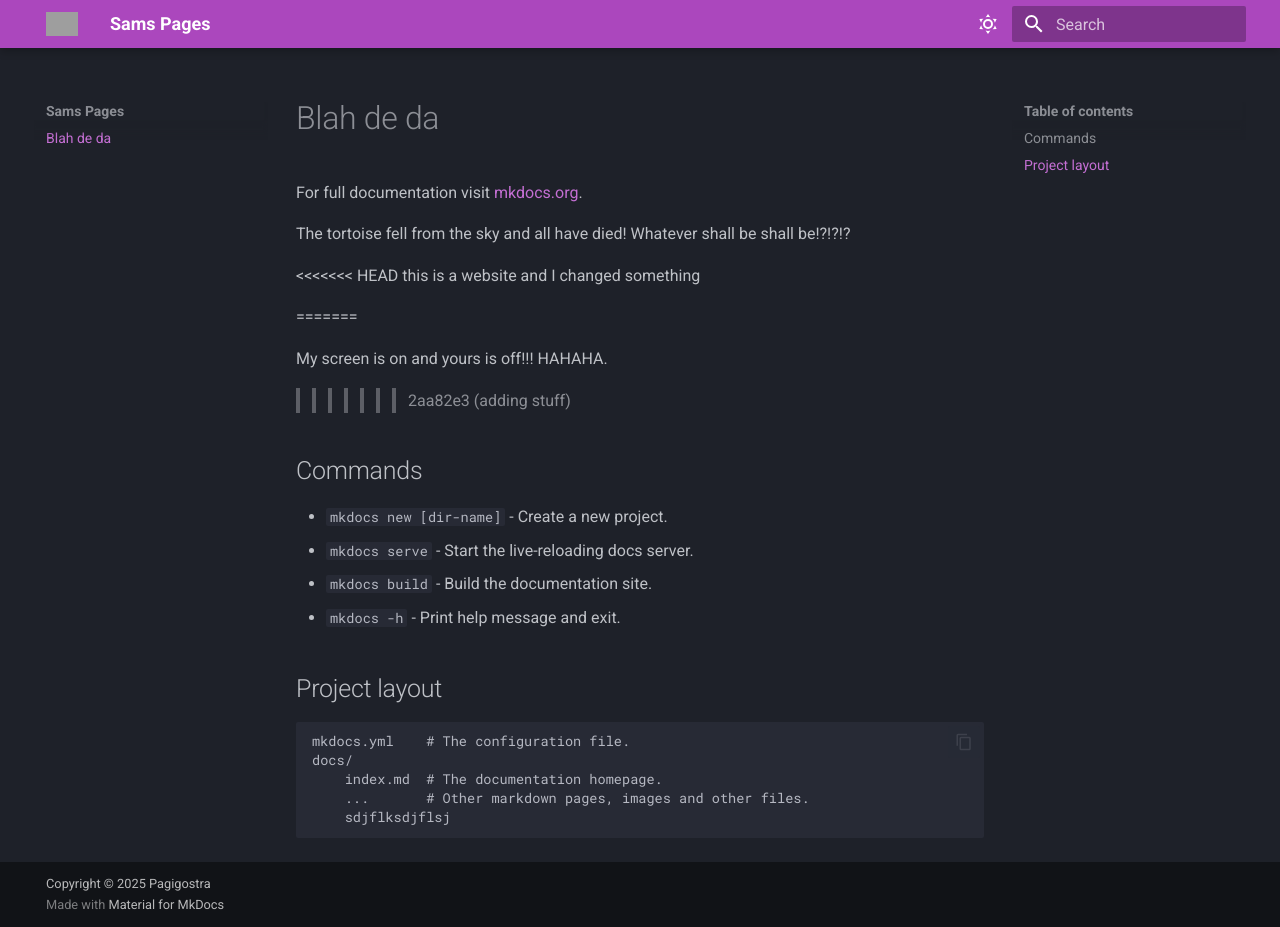
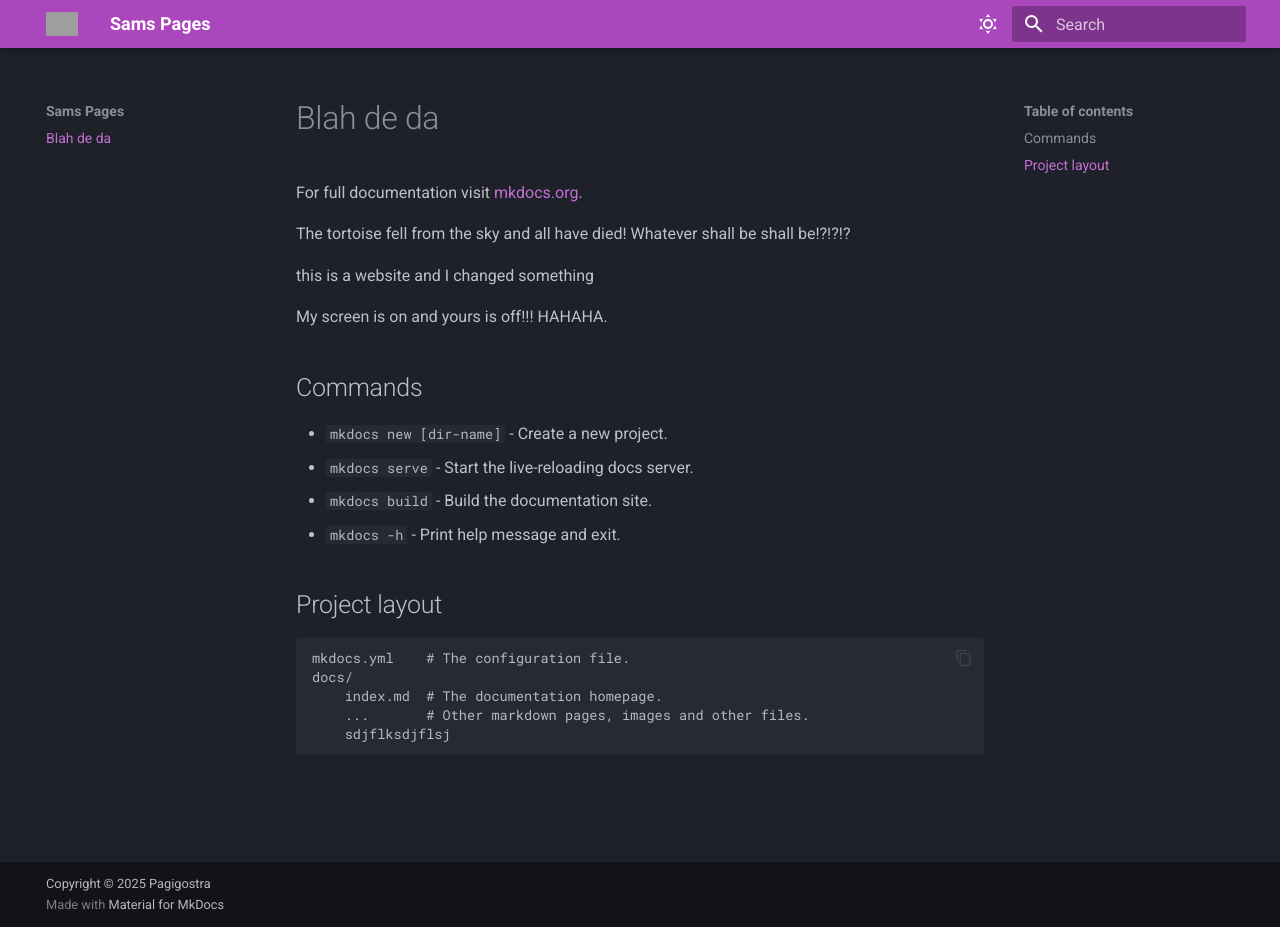
Before and after one commit to pagigostra/Website, an MkDocs documentation site: the page built from docs/index.md, in a window 1280 px wide and 927 px high. Built offline with MkDocs 1.6.1 and Material for MkDocs 9.7.7, drawn with Linux system fonts in a browser that asks for light colours; grey boxes are pictures that could not be loaded.

Commit message:
adding stuff

```diff
--- a/docs/index.md
+++ b/docs/index.md
@@ -5,13 +5,10 @@ For full documentation visit [mkdocs.org](https://www.mkdocs.org).
 The tortoise fell from the sky and all have died!
 Whatever shall be shall be!?!?!?
 
-<<<<<<< HEAD
 this is a website and I changed something
 
-=======
 
 My screen is on and yours is off!!! HAHAHA.
->>>>>>> 2aa82e3 (adding stuff)
 ## Commands
 
 * `mkdocs new [dir-name]` - Create a new project.
```
